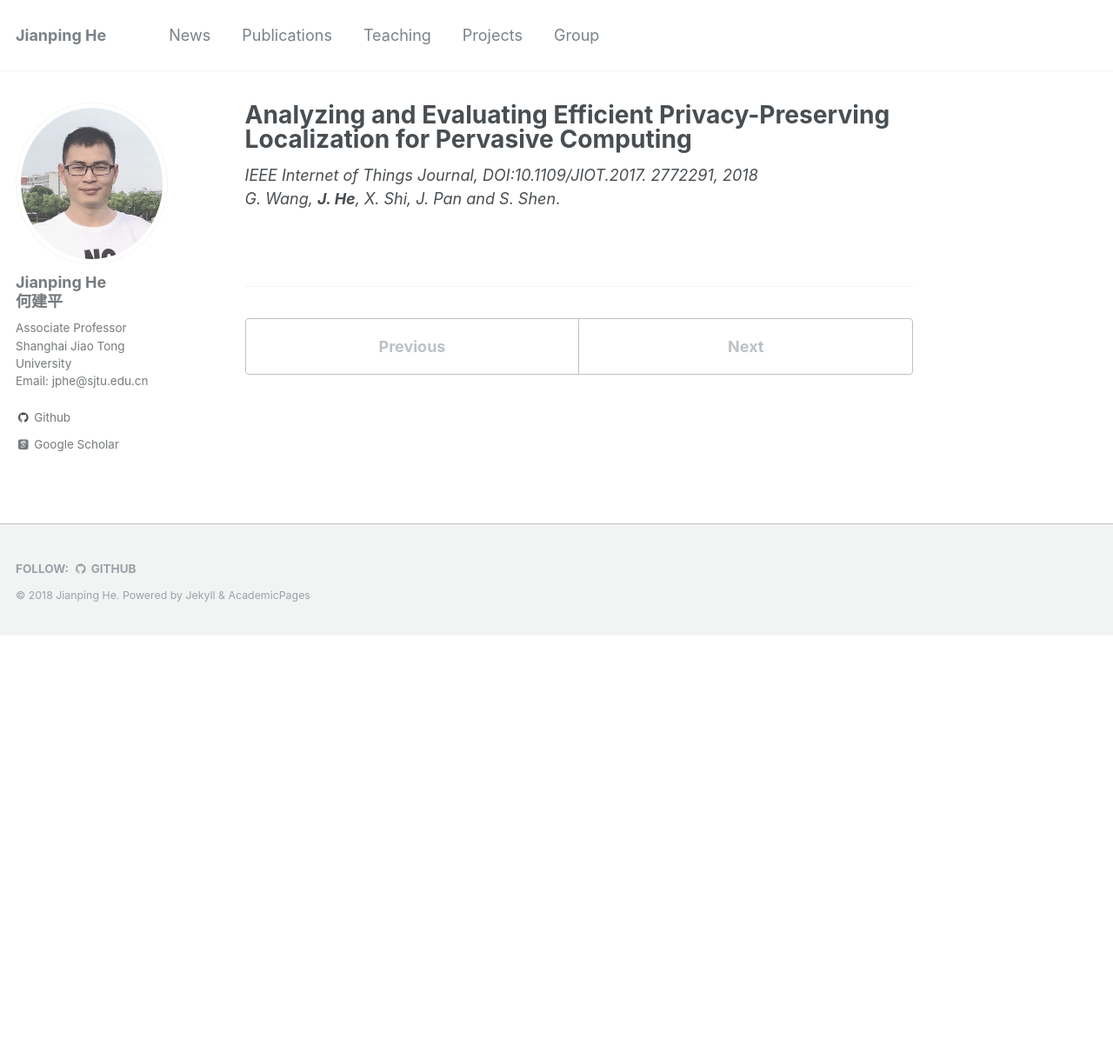
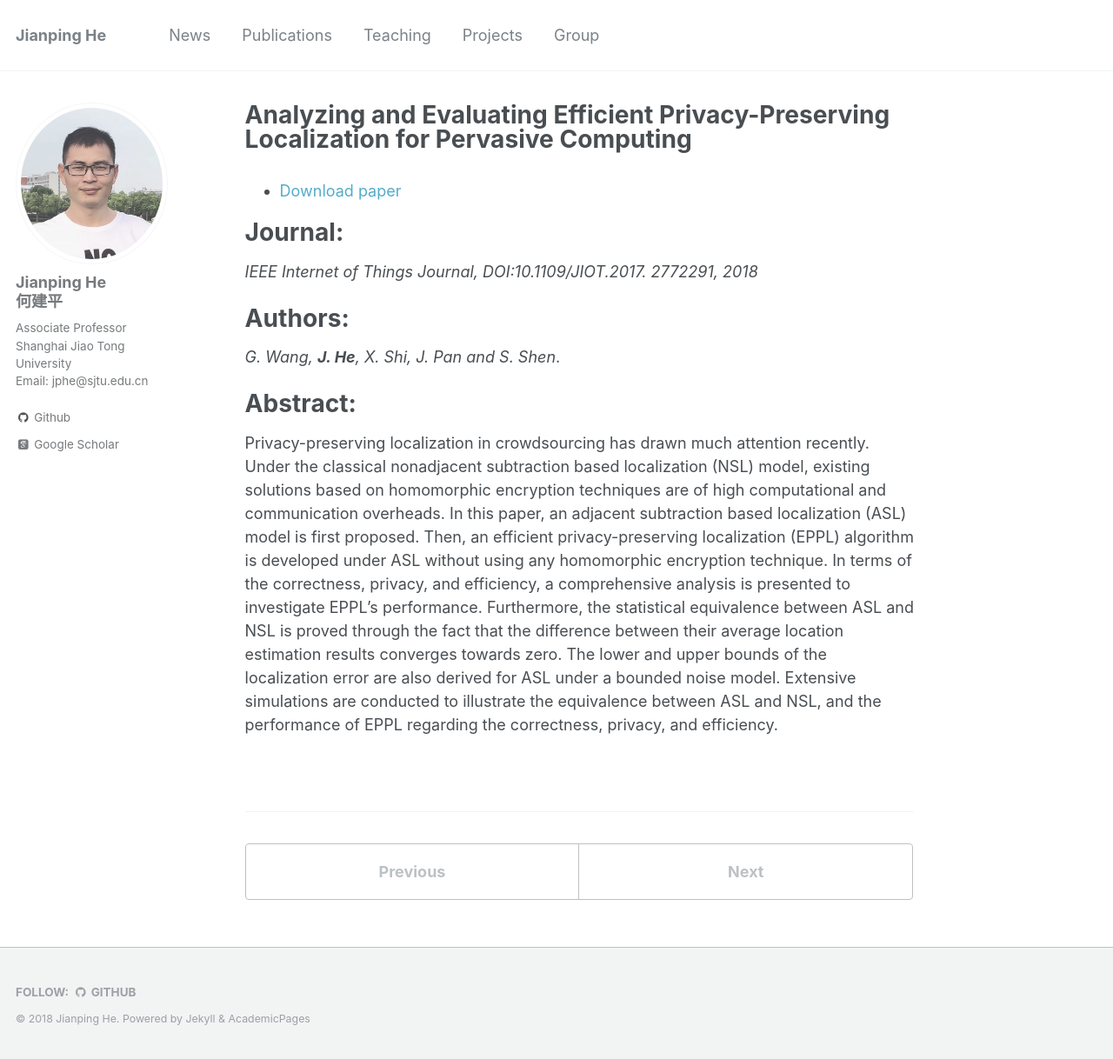
Before and after one commit to jiangshuozz/Jianping-He.github.io, a Jekyll site: the page built from _publications/2017-11-10-Analyzing-and-Evaluating-Efficient-Privacy-Preserving-Localization.md, in a window 1280 px wide and 1218 px high. Shown: the whole window at 87% size. Built offline with Jekyll 4.4.1, drawn with Linux system fonts in a browser that asks for light colours; some web fonts are replaced.

Commit message:
Update 2017-11-10-Analyzing-and-Evaluating-Efficient-Privacy-Preserving-Localization.md

```diff
--- a/_publications/2017-11-10-Analyzing-and-Evaluating-Efficient-Privacy-Preserving-Localization.md
+++ b/_publications/2017-11-10-Analyzing-and-Evaluating-Efficient-Privacy-Preserving-Localization.md
@@ -8,5 +8,16 @@ venue: '--'
 #paperurl: ''
 #citation: ''
 ---
+- [Download paper](https://ieeexplore.ieee.org/document/8103755/)
+
+Journal:
+===
 *IEEE Internet of Things Journal, DOI:10.1109/JIOT.2017. 2772291, 2018*
+
+Authors:
+===
 *G. Wang, **J. He**, X. Shi, J. Pan and S. Shen*.
+
+Abstract:
+===
+Privacy-preserving localization in crowdsourcing has drawn much attention recently. Under the classical nonadjacent subtraction based localization (NSL) model, existing solutions based on homomorphic encryption techniques are of high computational and communication overheads. In this paper, an adjacent subtraction based localization (ASL) model is first proposed. Then, an efficient privacy-preserving localization (EPPL) algorithm is developed under ASL without using any homomorphic encryption technique. In terms of the correctness, privacy, and efficiency, a comprehensive analysis is presented to investigate EPPL’s performance. Furthermore, the statistical equivalence between ASL and NSL is proved through the fact that the difference between their average location estimation results converges towards zero. The lower and upper bounds of the localization error are also derived for ASL under a bounded noise model. Extensive simulations are conducted to illustrate the equivalence between ASL and NSL, and the performance of EPPL regarding the correctness, privacy, and efficiency.
```
